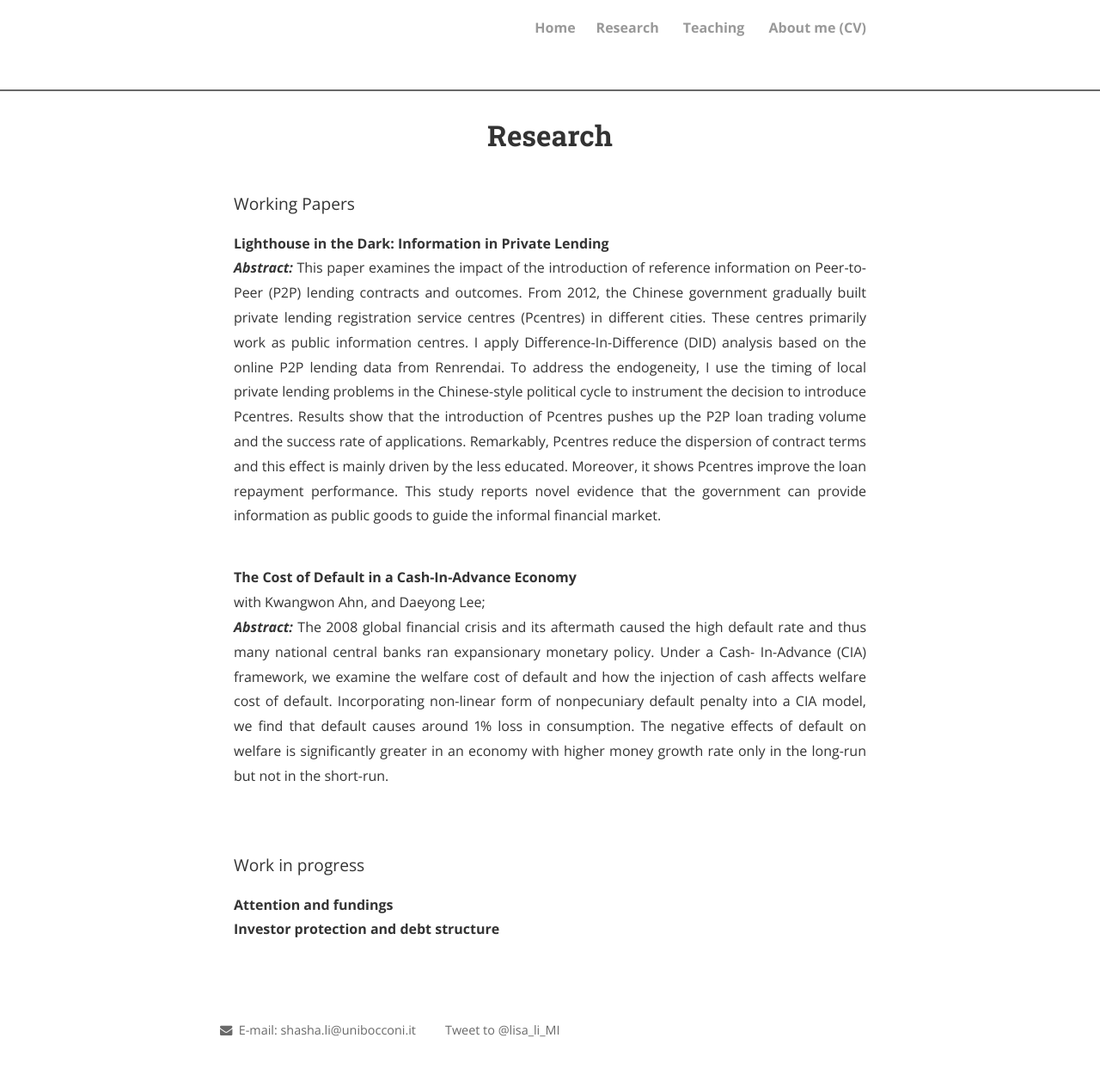
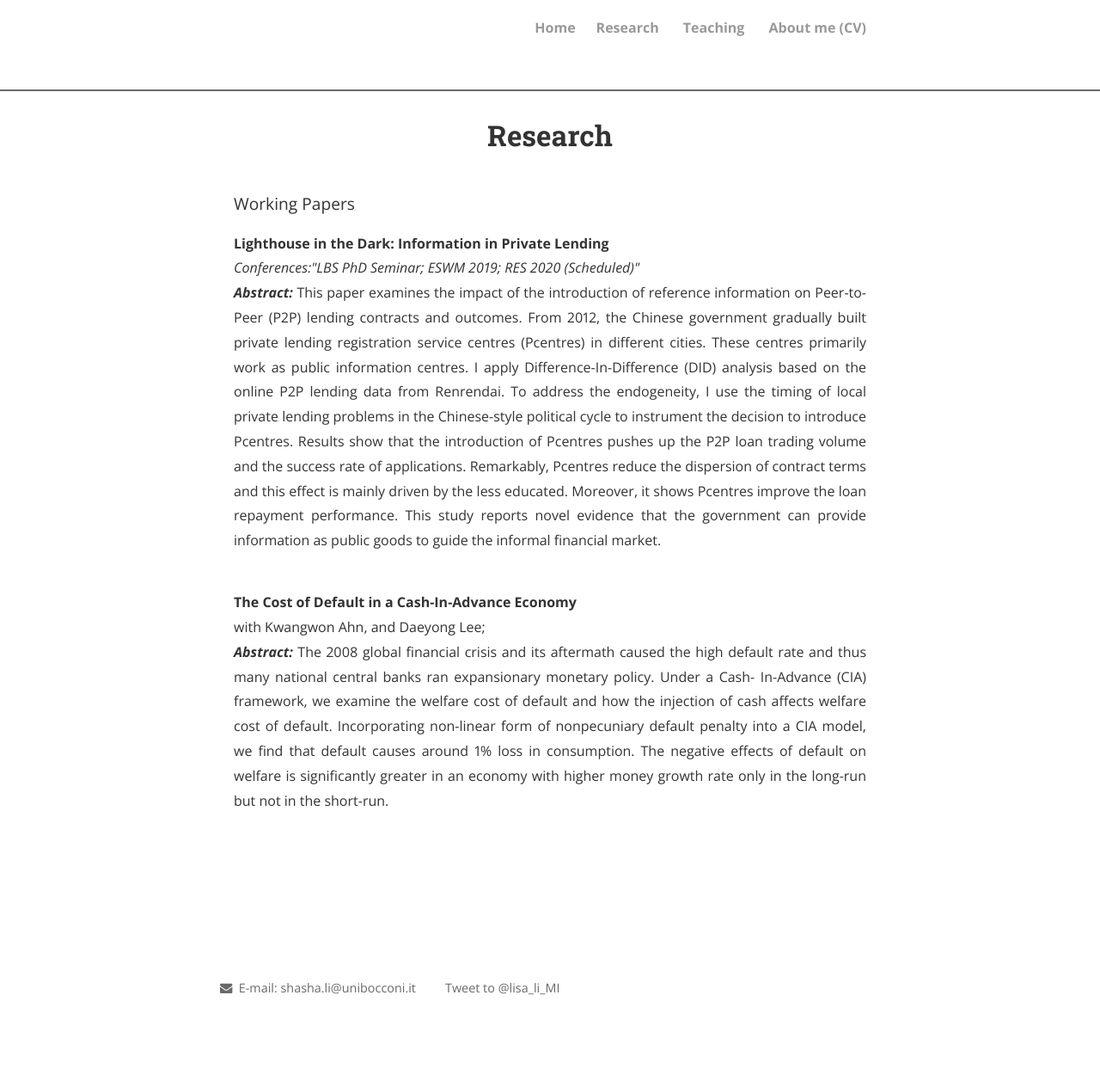
Before and after one commit to shasha-li/shasha-li.github.io, a Jekyll site: the page built from research.html, in a window 1280 px wide. Shown: the whole page at 86% size. Built offline with Jekyll 4.4.1, drawn with Linux system fonts in a browser that asks for light colours; nearby versions of some CDN libraries; comment, search, counter and statistics services are not loaded; a style sheet for code colours, icons or effects is not loaded; after the commit the page ends 1208 px from its top, so only the background shows below that.

Commit message:
Update research.html

```diff
--- a/research.html
+++ b/research.html
@@ -5,6 +5,7 @@ permalink: /research/
 ---
 <p><big>Working Papers</big></p>
 <strong>Lighthouse in the Dark: Information in Private Lending </strong>  <br>
+<em>Conferences:</em><em>"LBS PhD Seminar; ESWM 2019; RES 2020 (Scheduled)"</em>
 <p style="text-align:justify"><b><i>Abstract: </i></b>This paper examines the impact of the introduction of reference information on Peer-to-Peer (P2P) lending contracts and outcomes. From 2012, the Chinese government gradually built private lending registration service centres (Pcentres) in different cities. These centres primarily work as public information centres. I apply Difference-In-Difference (DID) analysis based on the online P2P lending data from Renrendai. To address the endogeneity, I use the timing of local private lending problems in the Chinese-style political cycle to instrument the decision to introduce Pcentres. Results show that the introduction of Pcentres pushes up the P2P loan trading volume and the success rate of applications. Remarkably, Pcentres reduce the dispersion of contract terms and this effect is mainly driven by the less educated. Moreover, it shows Pcentres improve the loan repayment performance. This study reports novel evidence that the government can provide information as public goods to guide the informal financial market.</p>
 <br>
 
@@ -17,7 +18,4 @@ default penalty into a CIA model, we find that default causes around 1% loss
 in consumption. The negative effects of default on welfare is significantly greater in an
 economy with higher money growth rate only in the long-run but not in the short-run.</p><br>
 <br>
-<p><big>Work in progress</big></p>
-<strong>Attention and fundings</strong><br>
-<strong>Investor protection and debt structure</strong>
 <br><br><br>
```
